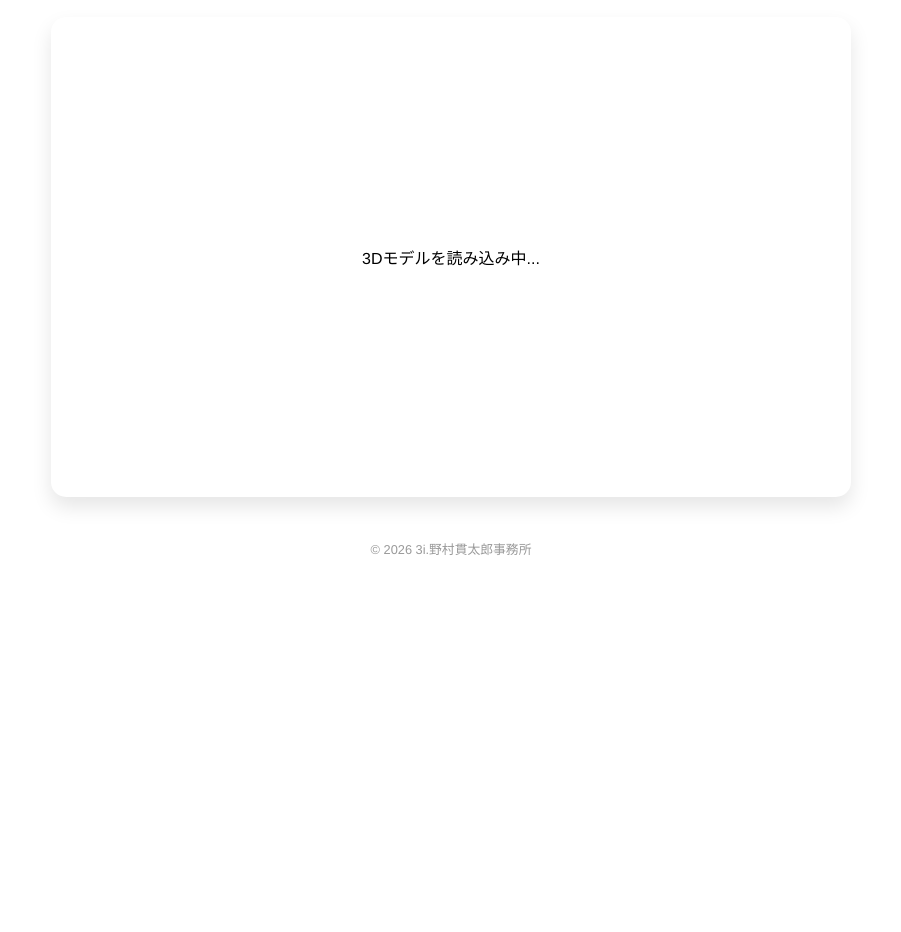
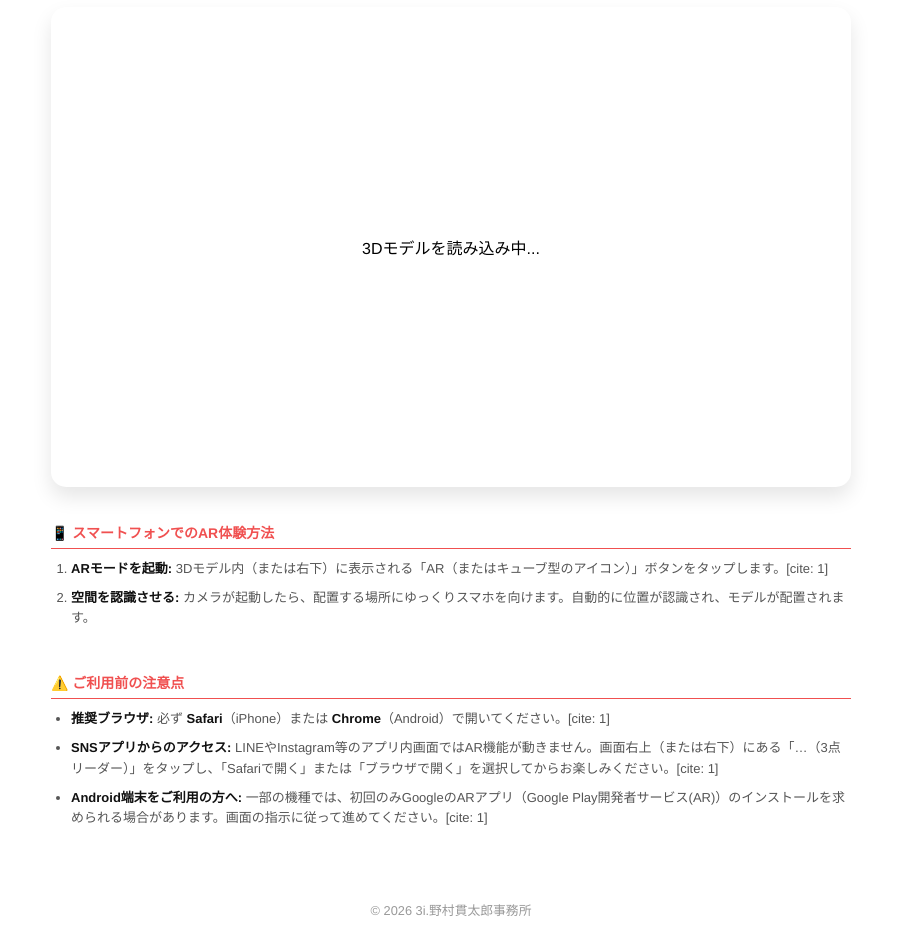
Before and after one commit to kantarohub/yawatauma, a plain HTML site: page index.html in a window 1280 px wide. Shown: the part 219-1151 px from the top of the page, without its empty margins (189-1090 px from the left). Before the commit the page ends 800 px from the top, so only its background shows below. Drawn offline with Linux system fonts and the light colour scheme; some packages are replaced by stand-ins of ours; a script that the page names is missing.

Commit message:
AR体験追加

```diff
--- a/index.html
+++ b/index.html
@@ -12,6 +12,7 @@
     <!-- タイトル -->
     <h1>八幡馬</h1>
 
+    <!-- 操作方法ガイド -->
     <div class="guide-container">
         <h2>💡 ARモードでの操作方法（iPhone / iPad）</h2>
         <div class="guide-grid">
@@ -43,14 +44,30 @@
         </div>
     </model-viewer>
 
-     <footer>
-     <p>&copy; <span id="current-year"></span> 3i.野村貫太郎事務所</p>
-     </footer>
+    <!-- 【新規追加】AR体験方法 -->
+    <section class="ar-steps">
+        <h3>📱 スマートフォンでのAR体験方法</h3>
+        <ol>
+            <li><strong>ARモードを起動:</strong> 3Dモデル内（または右下）に表示される「AR（またはキューブ型のアイコン）」ボタンをタップします。[cite: 1]</li>
+            <li><strong>空間を認識させる:</strong> カメラが起動したら、配置する場所にゆっくりスマホを向けます。自動的に位置が認識され、モデルが配置されます。</li>
+    </section>
 
-     <script>
-     document.getElementById('current-year').textContent = new Date().getFullYear();
-     </script>
+    <!-- 【新規追加】ご利用前の注意点 -->
+    <section class="ar-notes">
+        <h3>⚠️ ご利用前の注意点</h3>
+        <ul>
+            <li><strong>推奨ブラウザ:</strong> 必ず <strong>Safari</strong>（iPhone）または <strong>Chrome</strong>（Android）で開いてください。[cite: 1]</li>
+            <li><strong>SNSアプリからのアクセス:</strong> LINEやInstagram等のアプリ内画面ではAR機能が動きません。画面右上（または右下）にある「…（3点リーダー）」をタップし、「Safariで開く」または「ブラウザで開く」を選択してからお楽しみください。[cite: 1]</li>
+            <li><strong>Android端末をご利用の方へ:</strong> 一部の機種では、初回のみGoogleのARアプリ（Google Play開発者サービス(AR)）のインストールを求められる場合があります。画面の指示に従って進めてください。[cite: 1]</li>
+        </ul>
+    </section>
 
+    <footer>
+        <p>&copy; <span id="current-year"></span> 3i.野村貫太郎事務所</p>
+    </footer>
 
+    <script>
+        document.getElementById('current-year').textContent = new Date().getFullYear();
+    </script>
 </body>
 </html>
--- a/style.css
+++ b/style.css
@@ -21,12 +21,13 @@ h1 {
 
 /* 3Dモデル表示エリアの設定 */
 model-viewer {
-    width: 90%;            /* 横幅：画面の90% */
+    width: 90%;            /* 横幅：画面 of 90% */
     height: 60vh;          /* 高さ：画面の高さの60% */
     max-width: 800px;      /* PCで見ても大きくなりすぎない制限 */
     background-color: #ffffff;
     border-radius: 15px;   /* 角を少し丸く */
     box-shadow: 0 10px 20px rgba(0,0,0,0.1); /* 影をつけて立体感を出す */
+    margin-bottom: 20px;   /* 下の要素との間隔を確保 */
 }
 
 /* スマホ（画面幅600px以下）用の微調整 */
@@ -101,3 +102,54 @@ footer {
     font-size: 0.8rem;
     color: #999;
 }
+
+
+/* ==========================================================================
+   追加：AR体験方法（手順）＆注意点セクションのスタイル
+   ========================================================================== */
+
+/* テキストエリアの幅とパディングをガイドやモデル表示と完全に一致させる */
+.ar-steps, .ar-notes {
+    width: 90%;
+    max-width: 800px;
+    margin-bottom: 20px;
+    text-align: left;
+    font-size: 13px;
+    color: #555555; /* 本文：既存のガイドテキストに合わせた濃いグレー */
+    box-sizing: border-box;
+}
+
+/* 各セクションの小見出し：タイトルの赤色（#f05050）でアクセントをつけ統一感を付与 */
+.ar-steps h3, .ar-notes h3 {
+    font-size: 14px;
+    color: #f05050;
+    border-bottom: 1px solid #f05050;
+    padding-bottom: 6px;
+    margin-top: 15px;
+    margin-bottom: 10px;
+}
+
+/* リスト部分のインデントと行間、文字サイズをスッキリ調整 */
+.ar-steps ol, .ar-notes ul {
+    padding-left: 20px;
+    margin: 0;
+    line-height: 1.6;
+}
+
+/* 箇条書き1件ずつの上下の余白 */
+.ar-steps li, .ar-notes li {
+    margin-bottom: 8px;
+}
+
+/* 強調したい太字（strong）部分を引き締める */
+.ar-steps strong, .ar-notes strong {
+    color: #111111;
+}
+
+/* スマホ（画面幅600px以下）用：他の要素と合わせた幅に最適化 */
+@media (max-width: 600px) {
+    .ar-steps, .ar-notes {
+        width: 95%; /* スマホ時には他のブロック要素と同じ幅（95%）にする */
+        font-size: 12px;
+    }
+}
```
